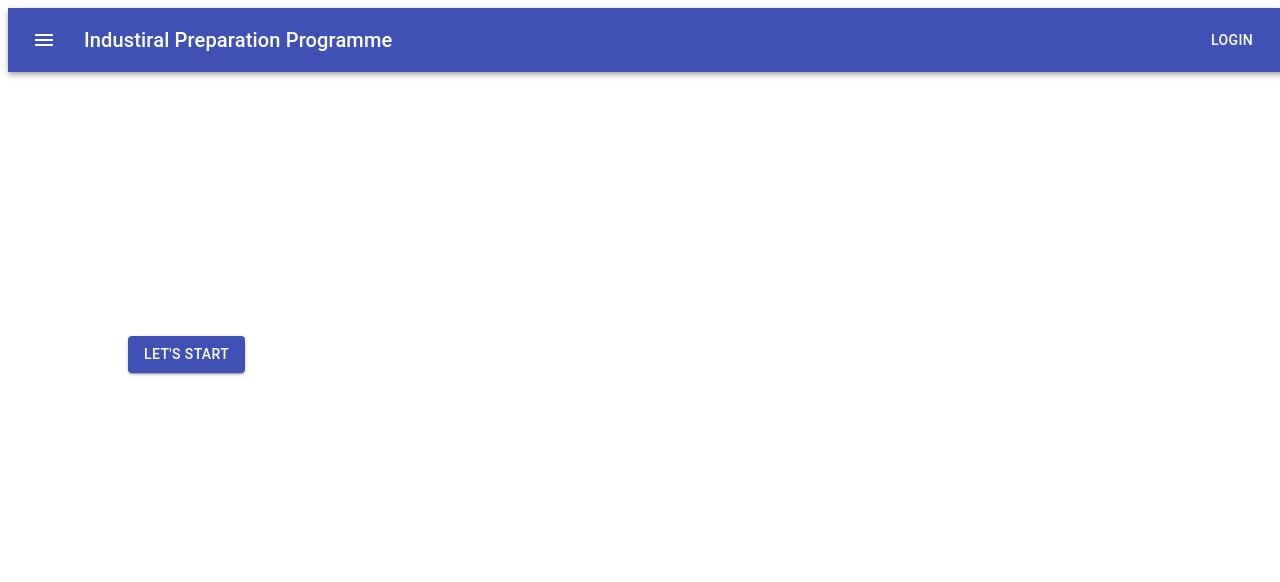
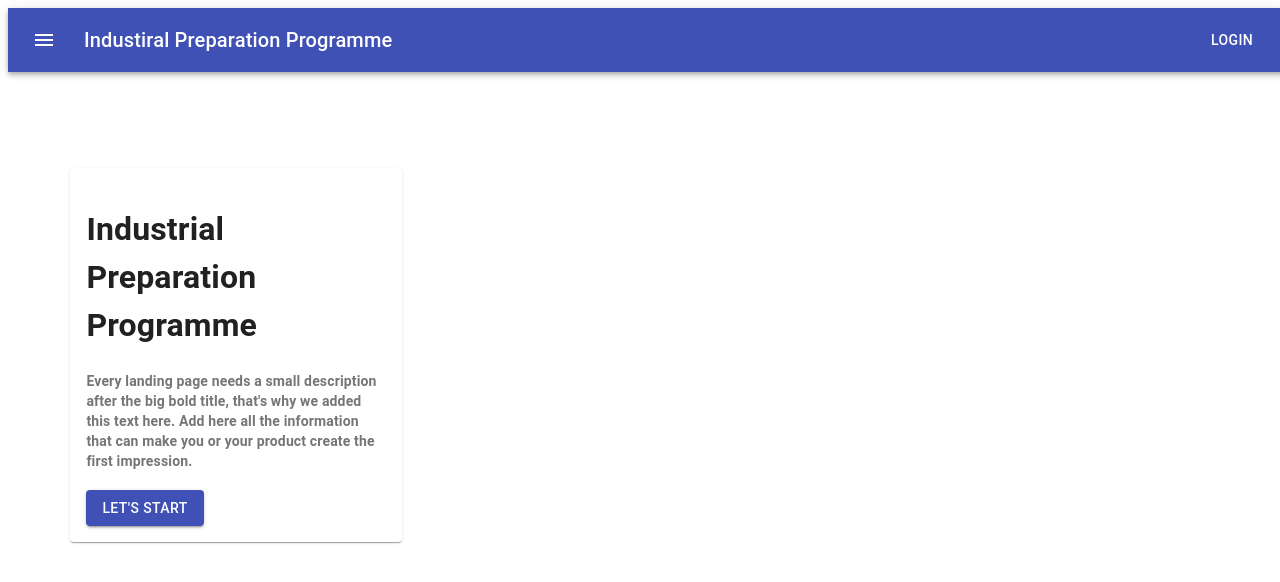
Before and after one commit to chamodKanishka/IPT, a React (Create React App) app: page / in a window 1280 px wide. Shown: the top 582 px of the page. Built offline with nearby package versions, Linux system fonts and the light colour scheme.

Commit message:
add some content on paper inside body

```diff
--- a/src/screens/LandingPage.js
+++ b/src/screens/LandingPage.js
@@ -7,6 +7,9 @@ import Button from '@material-ui/core/Button';
 import IconButton from '@material-ui/core/IconButton';
 import MenuIcon from '@material-ui/icons/Menu';
 import Box from '@material-ui/core/Box';
+import ButtonBase from '@material-ui/core/ButtonBase';
+import Grid from '@material-ui/core/Grid';
+import Paper from '@material-ui/core/Paper';
 
 
 function LandingPage() {
@@ -25,11 +28,32 @@ function LandingPage() {
         <Button color="inherit">Login</Button>
       </Toolbar>
     </AppBar>
-    <Box className={classes.box} clone>
-    <Button variant="contained" color="primary">
-        Let's Start
-      </Button>
-    </Box>
+    <Paper className={classes.paper}>
+        <Grid   container spacing={2}>
+          <Grid item xs={12} sm container>
+            <Grid item xs container direction="column" >
+              <Grid item xs>
+                <Typography gutterBottom >
+                  <h1>Industrial<br/>Preparation<br/>Programme</h1>
+                </Typography>
+                <Typography variant="body2" color="textSecondary">
+                <h4>
+                Every landing page needs a small description after the big bold
+                title, that{"'"}s why we added this text here. Add here all the
+                information that can make you or your product create the first
+                impression.
+              </h4>
+                </Typography>
+              </Grid>
+              <Grid item>
+              <Button variant="contained" color="primary">
+                    Let's Start
+                </Button>
+              </Grid>
+            </Grid>
+          </Grid>
+        </Grid>
+      </Paper>
 
   </div>
   );
@@ -54,5 +78,20 @@ const useStyles = makeStyles((theme) => ({
     box:{
         marginTop:'20%',
         marginLeft:'10%'
-    }
+    },
+    paper: {
+        padding: theme.spacing(2),
+        maxWidth: 300,
+        marginTop:'7.5%',
+        marginLeft:'5.5%'
+      },
+      img: {
+        margin: 'auto',
+        display: 'block',
+        maxWidth: '100%',
+        maxHeight: '100%',
+      },
+      desc:{
+        marginTop:'15%'
+    },
   }));
```
